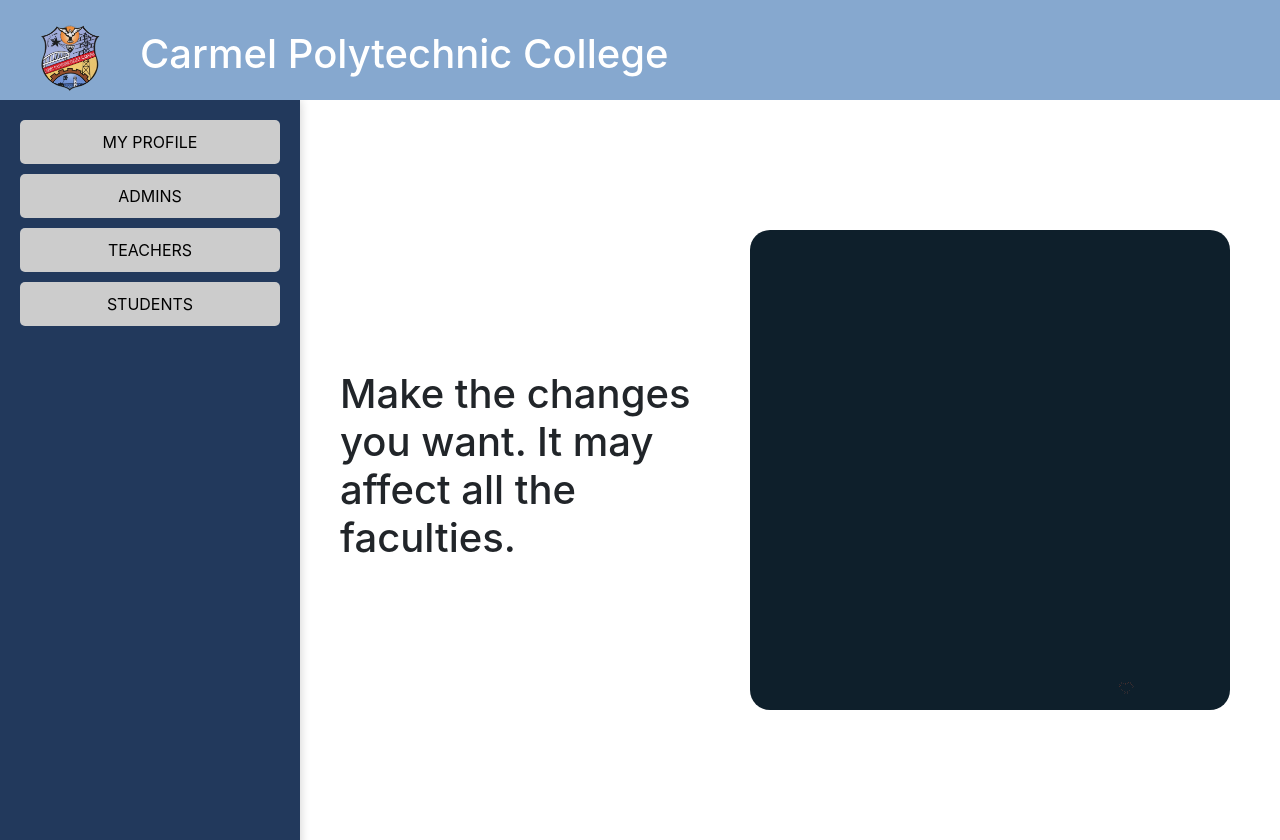
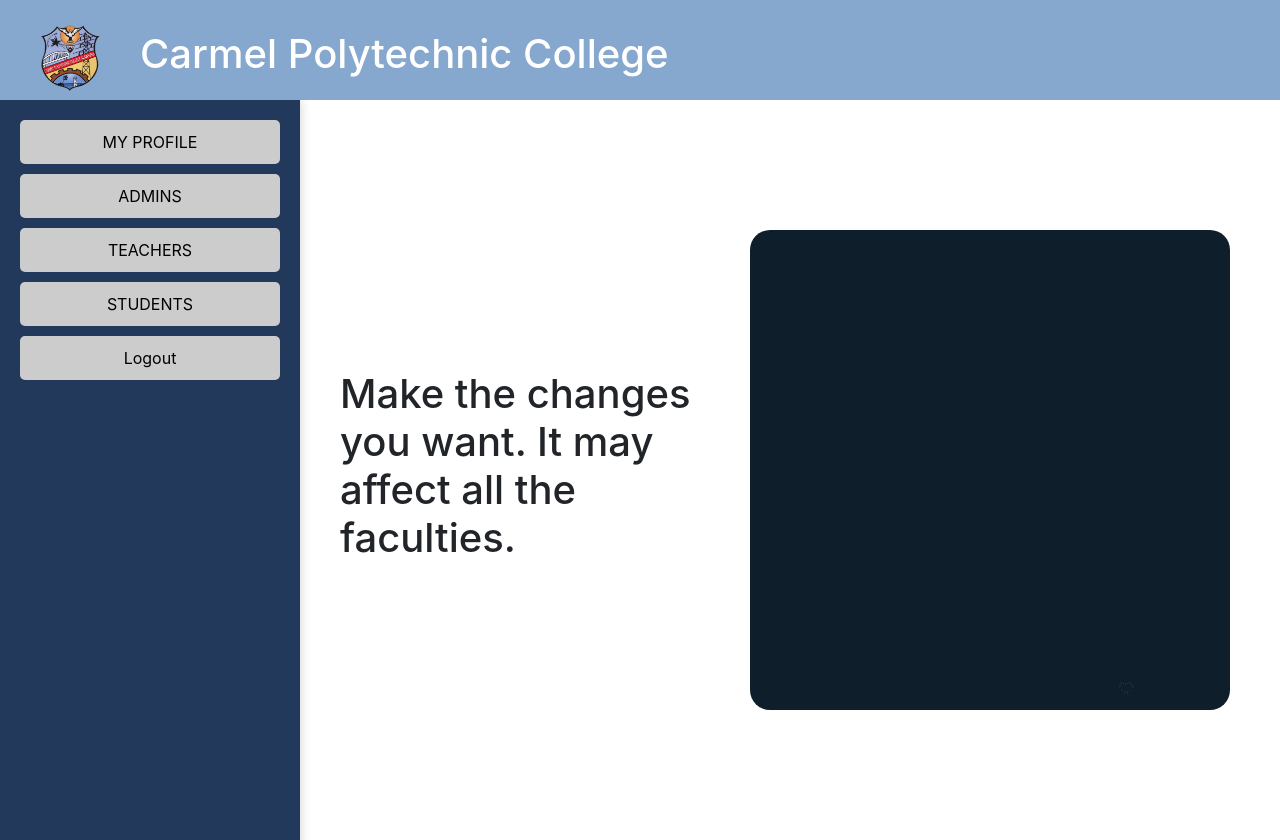
Before and after one commit to kasinathan28/ADM-PORTAL, a React (Create React App) app in the folder college_app/: page /admdash/1 in a window 1280 px wide. Built offline with nearby package versions, Linux system fonts and the light colour scheme.

Commit message:
Completed

```diff
--- a/college_app/src/modules/admin/AdmDashboard/AdmDashboard.js
+++ b/college_app/src/modules/admin/AdmDashboard/AdmDashboard.js
@@ -1,4 +1,6 @@
 import React, { useState } from 'react';
+import { useNavigate } from 'react-router-dom';
+
 import { useParams } from 'react-router-dom';
 import Navbar from '../../../components/navbar/Navbar';
 import './AdmDashboard.css';
@@ -11,6 +13,8 @@
 function AdmDashboard() {
   const { id } = useParams();
   const [selectedOption, setSelectedOption] = useState(null);
+
+  const navigate = useNavigate();
 
   const renderContent = () => {
     switch (selectedOption) {
@@ -32,6 +36,15 @@
     }
   };
 
+
+  const handleLogout = () => {
+    // Implement your logout logic here, such as clearing local storage, etc.
+    console.log("Logging out...");
+    // For demonstration purposes, let's navigate to the login page
+    navigate('/'); // Update the route to your actual login route
+  };
+
+
   return (
     <div>
       <Navbar />
@@ -50,6 +63,9 @@
             <li>
               <button onClick={() => setSelectedOption('students')}>STUDENTS</button>
             </li>
+            <li>
+              <button onClick={handleLogout}>Logout</button>
+            </li>
           </ul>
         </div>
         <div className="content">
--- a/college_app/src/modules/teacher/TeacherDashboard.js
+++ b/college_app/src/modules/teacher/TeacherDashboard.js
@@ -9,6 +9,19 @@
 function TeacherDashboard() {
   const { id } = useParams();
   const [selectedOption, setSelectedOption] = useState(null);
+
+
+  const navigate = useNavigate();
+
+
+  const handleLogout = () => {
+    // Implement your logout logic here, such as clearing local storage, etc.
+    console.log("Logging out...");
+    // For demonstration purposes, let's navigate to the login page
+    navigate('/'); // Update the route to your actual login route
+  };
+
+
 
   // Render the page contents bassed on the switch case
   const renderContent = () => {
@@ -43,10 +56,8 @@
               <button onClick={() => setSelectedOption('students')}>STUDENTS</button>
             </li>
             <li>
-              <button onClick={() => setSelectedOption('options')}>OPTIONS</button>
+              <button onClick={handleLogout}>Logout</button>
             </li>
-
-
           </ul>
         </div>
         <div className="content">
```
Also changed, not shown: college_app/src/modules/student/StudentDashboard.js (line endings or trailing spaces).
